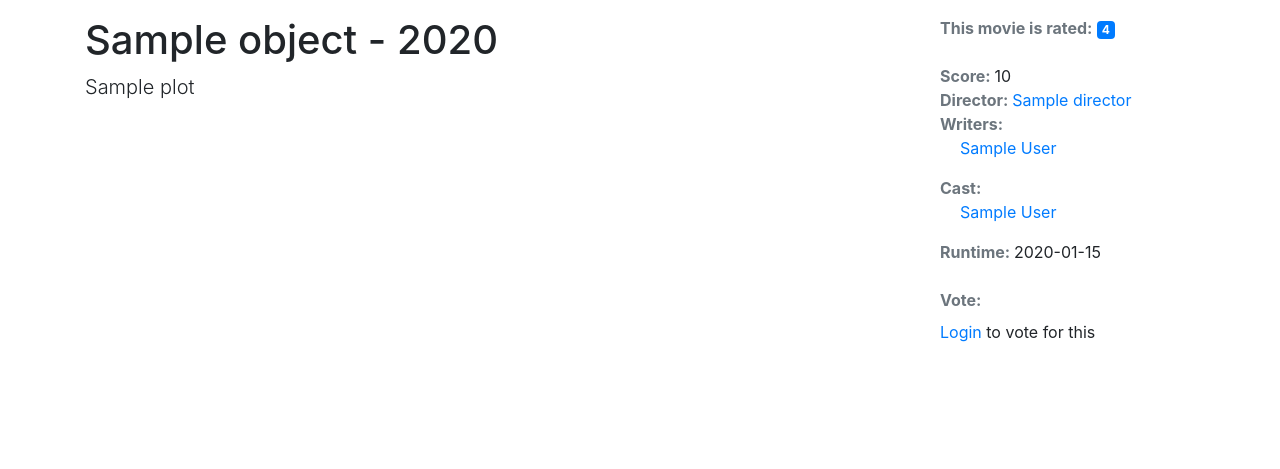
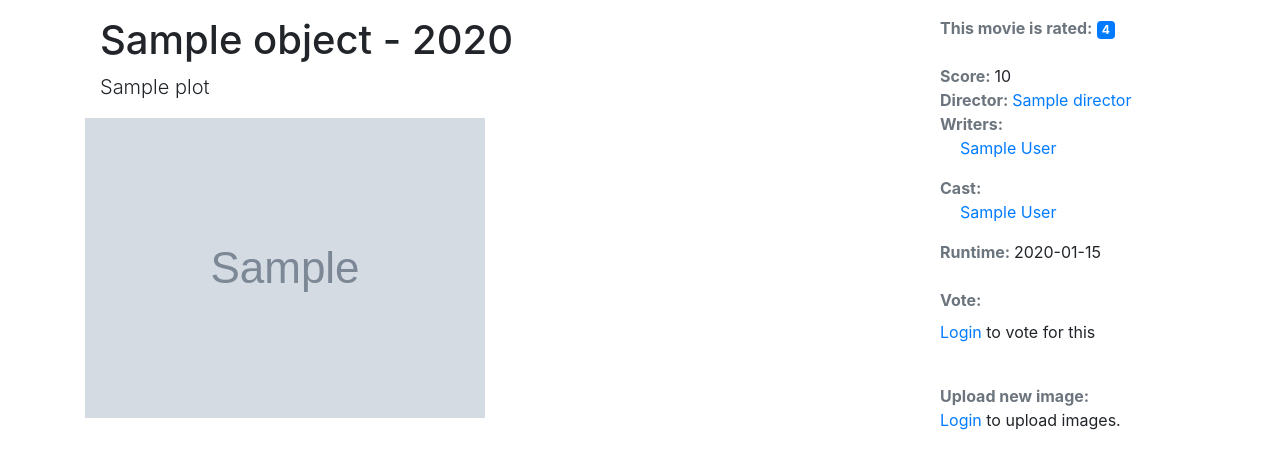
Before and after one commit to abhie-lp/mymdb, a Django app: template templates/core/movie_detail.html in a window 1280 px wide. Shown: the part 40-509 px from the top of the page. Run offline with Django 3.2, Linux system fonts and the light colour scheme; the template is opened without the code that fills it: most values are stand-ins (such as "Sample title", 1, 10 or a date in 2020); grey boxes marked "Sample" are stand-in pictures; some libraries are stand-ins or nearby versions.

Commit message:
Added image form to movie detail context and image upload view

```diff
--- a/core/urls.py
+++ b/core/urls.py
@@ -4,6 +4,7 @@ from django.urls import path
 app_name = "core"
 
 urlpatterns = [
+    path("movie/<int:movie_id>/image/upload/", views.MovieImageUploadView.as_view(), name="image"),
     path("movie/<int:movie_id>/vote/<int:pk>/", views.UpdateVote.as_view(), name="update_vote"),
     path("movie/<int:movie_id>/vote", views.CreateVote.as_view(), name="create_vote"),
     path("person/<int:pk>/", views.PersonDetailView.as_view(), name="person"),
--- a/templates/core/movie_detail.html
+++ b/templates/core/movie_detail.html
@@ -4,10 +4,20 @@
 {% block title %}{{ object.title }} - {{ block.super }}{% endblock title %}
 
 {% block main %}
-  <h1>{{ object.title }} - {{ object.year }}</h1>
-  <p class="lead">
-    {{ object.plot }}
-  </p>
+  <div class="col">
+    <h1>{{ object.title }} - {{ object.year }}</h1>
+    <p class="lead">
+      {{ object.plot }}
+    </p>
+  </div>
+
+  <ul class="movie-image list-inline">
+    {% for movie in object.movieimage_set.all %}
+      <li class="list-inline-item">
+        <img width="100%" src="{{ movie.image.url }}">
+      </li><br><br>
+    {% endfor %}
+  </ul>
 {% endblock main %}
 
 {% block sidebar %}
@@ -50,7 +60,7 @@
 
   <div>
   <style>
-    label[for="id_value_0"] {
+    label[for="id_value_0"], label[for="id_image"] {
       display: none;
     }
 
@@ -67,7 +77,22 @@
         <button class="btn btn-primary" type="submit">Vote</button>
       </form>
     {% else %}
-      <p><a href="{% url 'user:login' %}">Login</a> to vote for this</p>
+      <p><a href="{% url 'user:login' %}?next={{request.path}}">Login</a> to vote for this</p>
+    {% endif %}
+  </div><br>
+
+  <div>
+    <span class="font-weight-bold text-muted">Upload new image: </span>
+    {% if image_form %}
+      <form method="post"
+          enctype="multipart/form-data"
+          action="{% url 'core:image' object.id %}">
+        {% csrf_token %}
+        {{ image_form|crispy }}
+        <button class="btn btn-primary" type="submit">Upload</button>
+      </form>
+    {% else %}
+      <br><a href="{% url 'user:login' %}?next={{request.path}}">Login</a> to upload images.
     {% endif %}
   </div>
 {% endblock sidebar %}
```
Also changed, not shown: core/forms.py (+15 -1 lines), core/views.py (+25 -0 lines).
